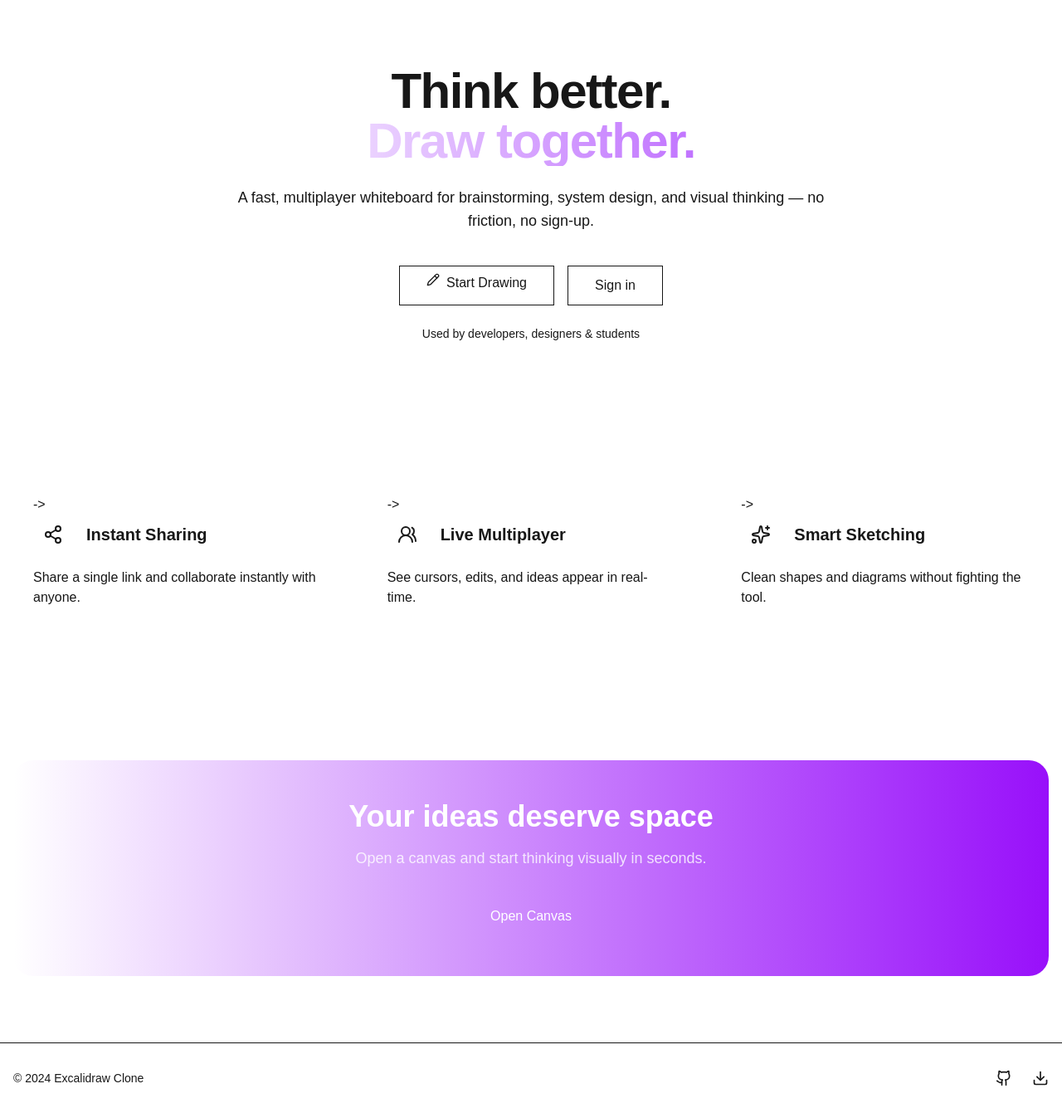
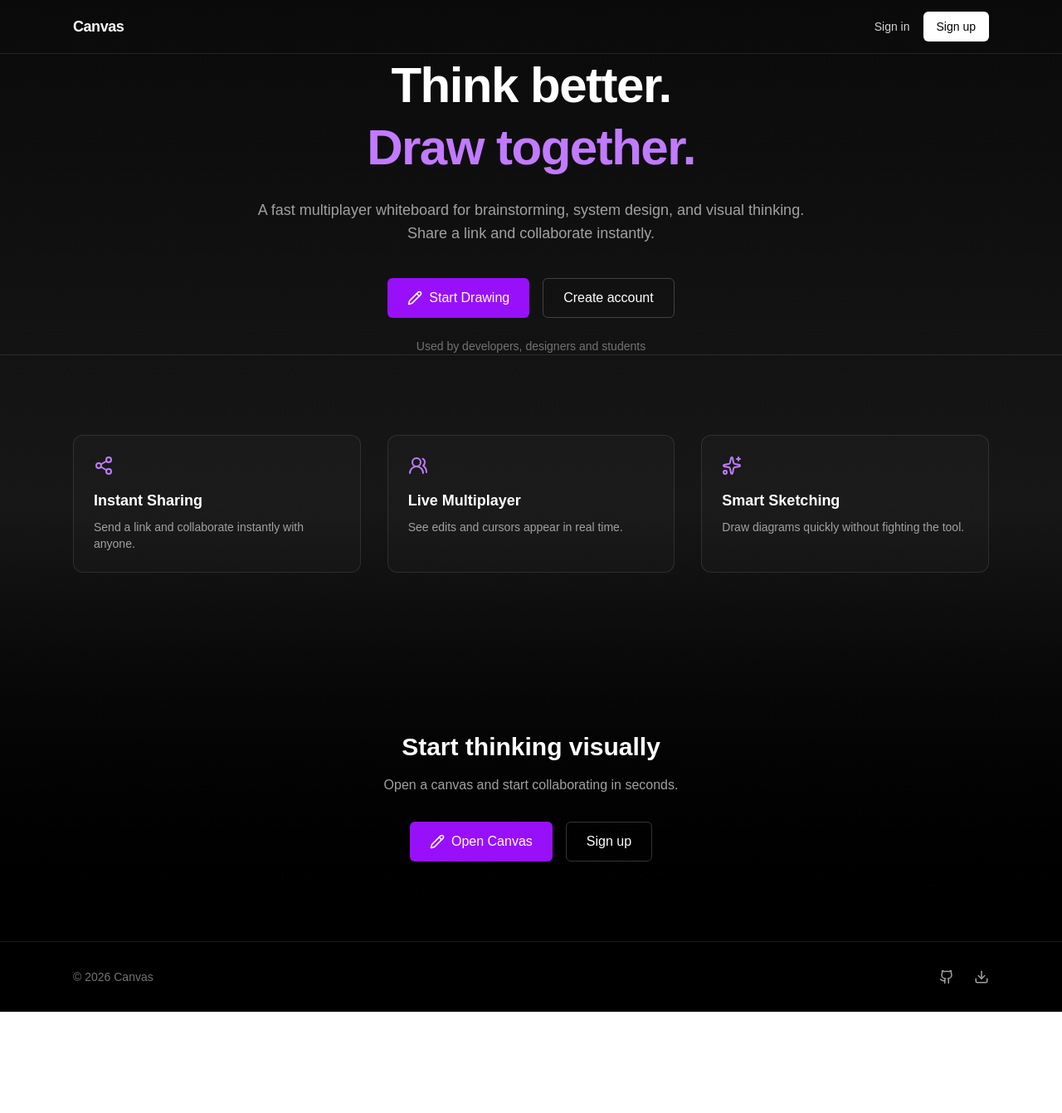
Before and after one commit to mukesh-mahla/excalidraw, a Next.js app in the folder apps/excaildarw/: page / in a window 1280 px wide. Shown: the whole page at 83% size. After the commit the page ends 1219 px from the top, so only its background shows below. Built offline with nearby package versions, Linux system fonts and the light colour scheme.

Commit message:
improving ui

```diff
--- a/apps/excaildarw/app/page.tsx
+++ b/apps/excaildarw/app/page.tsx
@@ -1,133 +1,167 @@
-import { Button } from "@repo/ui/button";
-import { Card } from "@repo/ui/card";
-import {
-  Download,
-  Github,
-  Pencil,
-  Share2,
-  Sparkles,
-  Users2,
-} from "lucide-react";
+import { Download, Github, Pencil, Share2, Sparkles, Users2 } from "lucide-react";
 import Link from "next/link";
 
 export default function App() {
   return (
-    <div className="min-h-screen bg-background flex flex-col">
+    <div className="min-h-screen flex flex-col bg-gradient-to-b from-neutral-950 via-neutral-900 to-black text-white">
+
+      {/* NAVBAR */}
+      <nav className="border-b border-white/10">
+        <div className="max-w-6xl mx-auto px-6 h-16 flex items-center justify-between">
+          <h1 className="text-lg font-semibold tracking-tight">
+            Canvas
+          </h1>
+
+          <div className="flex items-center gap-4">
+            <Link
+              href="/signin"
+              className="text-sm text-neutral-300 hover:text-white transition"
+            >
+              Sign in
+            </Link>
+
+            <Link
+              href="/signup"
+              className="px-4 py-2 text-sm rounded-md bg-white text-black font-medium hover:bg-neutral-200 transition"
+            >
+              Sign up
+            </Link>
+          </div>
+        </div>
+      </nav>
+
       {/* HERO */}
-      <header className="relative overflow-hidden">
-        <div className="container mx-auto px-4 py-20">
-          <div className="text-center max-w-3xl mx-auto">
-            <h1 className="text-4xl sm:text-6xl font-extrabold tracking-tight">
+      <header className="flex-1 flex items-center">
+        <div className="max-w-5xl mx-auto px-6 text-center">
+
+          <h1 className="text-5xl sm:text-6xl font-bold leading-tight tracking-tight">
             Think better.
-              <span className="block bg-gradient-to-r from-primary to-purple-500 bg-clip-text text-transparent">
+            <span className="block text-purple-400">
               Draw together.
             </span>
           </h1>
 
-            <p className="mt-6 text-lg text-muted-foreground">
-              A fast, multiplayer whiteboard for brainstorming, system design,
-              and visual thinking — no friction, no sign-up.
+          <p className="mt-6 text-lg text-neutral-400 max-w-2xl mx-auto">
+            A fast multiplayer whiteboard for brainstorming, system design,
+            and visual thinking. Share a link and collaborate instantly.
           </p>
 
-            <div className="mt-10 flex flex-col sm:flex-row gap-4 justify-center">
-              <Link href="/room">
-                <Button size="lg" className="h-12 px-8 flex gap-2">
-                  <Pencil className="h-4 w-4" />
-                  Start Drawing
-                </Button>
+          <div className="mt-10 flex flex-wrap justify-center gap-4">
+
+            {/* START DRAWING BUTTON */}
+            <Link
+              href="/room"
+              className="flex items-center gap-2 px-6 h-12 rounded-md bg-purple-600 hover:bg-purple-700 transition font-medium"
+            >
+              <Pencil size={18} />
+              <span>Start Drawing</span>
             </Link>
 
-              <Link href="/signin">
-                <Button variant="outline" size="lg" className="h-12 px-8">
-                  Sign in
-                </Button>
+            {/* SIGNUP BUTTON */}
+            <Link
+              href="/signup"
+              className="flex items-center px-6 h-12 rounded-md border border-white/20 hover:bg-white/10 transition"
+            >
+              Create account
             </Link>
           </div>
 
-            <p className="mt-6 text-sm text-muted-foreground">
-              Used by developers, designers & students
+          <p className="mt-6 text-sm text-neutral-500">
+            Used by developers, designers and students
           </p>
-          </div>
         </div>
       </header>
 
       {/* FEATURES */}
-      <section className="py-20 bg-muted/40">
-        <div className="container mx-auto px-4">
-          <div className="grid gap-8 sm:grid-cols-2 lg:grid-cols-3">
+      <section className="py-24 border-t border-white/10">
+        <div className="max-w-6xl mx-auto px-6 grid gap-8 sm:grid-cols-2 lg:grid-cols-3">
+
           {[
             {
               icon: Share2,
               title: "Instant Sharing",
-                desc: "Share a single link and collaborate instantly with anyone.",
+              desc: "Send a link and collaborate instantly with anyone.",
             },
             {
               icon: Users2,
               title: "Live Multiplayer",
-                desc: "See cursors, edits, and ideas appear in real-time.",
+              desc: "See edits and cursors appear in real time.",
             },
             {
               icon: Sparkles,
               title: "Smart Sketching",
-                desc: "Clean shapes and diagrams without fighting the tool.",
+              desc: "Draw diagrams quickly without fighting the tool.",
             },
           ].map(({ icon: Icon, title, desc }) => (
-              <Card
+            <div
               key={title}
-                className="p-6 transition-all hover:-translate-y-1 hover:shadow-lg"
+              className="p-6 rounded-xl border border-white/10 bg-white/[0.02] hover:bg-white/[0.05] transition"
             >
-                <div className="flex items-center gap-4">
-                  <div className="p-3 rounded-xl bg-primary/10">
-                    <Icon className="h-6 w-6 text-primary" />
+              <Icon className="h-6 w-6 text-purple-400" />
+
+              <h3 className="mt-4 text-lg font-semibold">
+                {title}
+              </h3>
+
+              <p className="mt-2 text-sm text-neutral-400">
+                {desc}
+              </p>
             </div>
-                  <h3 className="text-xl font-semibold">{title}</h3>
-                </div>
-                <p className="mt-4 text-muted-foreground">{desc}</p>
-              </Card>
           ))}
-          </div>
         </div>
       </section>
 
       {/* CTA */}
-      <section className="py-20">
-        <div className="container mx-auto px-4">
-          <div className="rounded-3xl bg-gradient-to-r from-primary to-purple-600 p-12 text-center text-white">
-            <h2 className="text-3xl sm:text-4xl font-bold">
-              Your ideas deserve space
+      <section className="py-24 text-center">
+        <h2 className="text-3xl font-bold">
+          Start thinking visually
         </h2>
-            <p className="mt-4 text-lg text-white/80">
-              Open a canvas and start thinking visually in seconds.
+
+        <p className="mt-4 text-neutral-400">
+          Open a canvas and start collaborating in seconds.
         </p>
 
-            <div className="mt-8">
-              <Link href="/room">
-                <Button size="lg" variant="secondary" className="h-12 px-8">
+        <div className="mt-8 flex justify-center gap-4">
+
+          <Link
+            href="/room"
+            className="flex items-center gap-2 px-6 h-12 rounded-md bg-purple-600 hover:bg-purple-700 transition font-medium"
+          >
+            <Pencil size={18} />
             Open Canvas
-                </Button>
           </Link>
-            </div>
-          </div>
+
+          <Link
+            href="/signup"
+            className="flex items-center px-6 h-12 rounded-md border border-white/20 hover:bg-white/10 transition"
+          >
+            Sign up
+          </Link>
+
         </div>
       </section>
 
       {/* FOOTER */}
-      <footer className="border-t mt-auto">
-        <div className="container mx-auto px-4 py-8 flex flex-col sm:flex-row items-center justify-between gap-4">
-          <p className="text-sm text-muted-foreground">
-            © 2024 Excalidraw Clone
+      <footer className="border-t border-white/10">
+        <div className="max-w-6xl mx-auto px-6 py-8 flex items-center justify-between">
+
+          <p className="text-sm text-neutral-500">
+            © 2026 Canvas
           </p>
 
           <div className="flex gap-6">
-            <a href="https://github.com" className="hover:text-primary">
-              <Github className="h-5 w-5" />
+            <a href="https://github.com" className="text-neutral-400 hover:text-white">
+              <Github size={18} />
             </a>
-            <a href="#" className="hover:text-primary">
-              <Download className="h-5 w-5" />
+
+            <a href="#" className="text-neutral-400 hover:text-white">
+              <Download size={18} />
             </a>
           </div>
+
         </div>
       </footer>
+
     </div>
   );
 }
--- a/apps/excaildarw/app/signin/page.tsx
+++ b/apps/excaildarw/app/signin/page.tsx
@@ -1,26 +1,70 @@
 "use client"
 
-import AuthPage from "@/component/authPage";
-
-import axios from "axios";
-import { useRouter } from "next/navigation";
+import axios from "axios"
+import { useRouter } from "next/navigation"
+import { useState } from "react"
 
 const HTTP_BACKEND = process.env.NEXT_PUBLIC_HTTP_BACKEND
 
+export default function Signin() {
+  const router = useRouter()
 
+  const [email,setEmail] = useState("")
+  const [password,setPassword] = useState("")
+  const [loading,setLoading] = useState(false)
 
-export default function Signin(){
-    const router = useRouter()
-    return <AuthPage isSignin={true} onSumbit={async({email,password})=>{
+  async function handleSignin(){
 
-        const res = await axios.post(`${HTTP_BACKEND}/signin`,
-            {email, Password: password},
+    setLoading(true)
 
-         {headers:{"Content-Type": "application/json"
-    }}
-)
-        const token = res.data.token
-        localStorage.setItem("token",token)
-        router.push("/room")
-    }} />
+    const res = await axios.post(`${HTTP_BACKEND}/signin`,
+      {email, Password: password},
+      {headers:{"Content-Type":"application/json"}}
+    )
+
+    localStorage.setItem("token",res.data.token)
+
+    router.push("/room")
+  }
+
+  return (
+    <div className="min-h-screen flex items-center justify-center bg-gradient-to-b from-neutral-950 via-neutral-900 to-black text-white px-4">
+
+      <div className="w-full max-w-md bg-white/[0.03] border border-white/10 rounded-xl p-8">
+
+        <h1 className="text-2xl font-semibold text-center">
+          Sign in
+        </h1>
+
+        <div className="mt-8 space-y-4">
+
+          <input
+            type="email"
+            placeholder="Email"
+            value={email}
+            onChange={(e)=>setEmail(e.target.value)}
+            className="w-full h-11 px-3 rounded-md bg-black border border-white/10 focus:outline-none focus:border-purple-500"
+          />
+
+          <input
+            type="password"
+            placeholder="Password"
+            value={password}
+            onChange={(e)=>setPassword(e.target.value)}
+            className="w-full h-11 px-3 rounded-md bg-black border border-white/10 focus:outline-none focus:border-purple-500"
+          />
+
+          <button
+            onClick={handleSignin}
+            className="w-full h-11 rounded-md bg-purple-600 hover:bg-purple-700 transition active:scale-95"
+          >
+            {loading ? "Signing in..." : "Sign in"}
+          </button>
+
+        </div>
+
+      </div>
+
+    </div>
+  )
 }
--- a/apps/excaildarw/app/signup/page.tsx
+++ b/apps/excaildarw/app/signup/page.tsx
@@ -1,30 +1,73 @@
 "use client"
 
-import AuthPage from "@/component/authPage";
-
-import axios from "axios";
-
-import { useRouter } from "next/navigation";
+import axios from "axios"
+import { useRouter } from "next/navigation"
+import { useState } from "react"
 
 const HTTP_BACKEND = process.env.NEXT_PUBLIC_HTTP_BACKEND
 
-
 export default function Signup(){
 
-    const router = useRouter()
-    return <AuthPage isSignin={false} onSumbit={async({userName,email,password})=>{
+  const router = useRouter()
 
-        const res = await axios.post(`${HTTP_BACKEND}/signup`,
-            {userName, email, Password: password}
-        ,{
-  headers: {
-    "Content-Type": "application/json"
+  const [userName,setUserName] = useState("")
+  const [email,setEmail] = useState("")
+  const [password,setPassword] = useState("")
 
+  async function handleSignup(){
+
+    await axios.post(`${HTTP_BACKEND}/signup`,
+      {userName,email,Password:password},
+      {headers:{"Content-Type":"application/json"}}
+    )
+
+    router.push("/signin")
   }
-})
 
+  return(
+    <div className="min-h-screen flex items-center justify-center bg-gradient-to-b from-neutral-950 via-neutral-900 to-black text-white px-4">
 
-        router.push("/signin")
-    }}
-     />
+      <div className="w-full max-w-md bg-white/[0.03] border border-white/10 rounded-xl p-8">
+
+        <h1 className="text-2xl font-semibold text-center">
+          Create account
+        </h1>
+
+        <div className="mt-8 space-y-4">
+
+          <input
+            placeholder="Username"
+            value={userName}
+            onChange={(e)=>setUserName(e.target.value)}
+            className="w-full h-11 px-3 rounded-md bg-black border border-white/10 focus:outline-none focus:border-purple-500"
+          />
+
+          <input
+            placeholder="Email"
+            value={email}
+            onChange={(e)=>setEmail(e.target.value)}
+            className="w-full h-11 px-3 rounded-md bg-black border border-white/10 focus:outline-none focus:border-purple-500"
+          />
+
+          <input
+            type="password"
+            placeholder="Password"
+            value={password}
+            onChange={(e)=>setPassword(e.target.value)}
+            className="w-full h-11 px-3 rounded-md bg-black border border-white/10 focus:outline-none focus:border-purple-500"
+          />
+
+          <button
+            onClick={handleSignup}
+            className="w-full h-11 rounded-md bg-purple-600 hover:bg-purple-700 transition active:scale-95"
+          >
+            Create account
+          </button>
+
+        </div>
+
+      </div>
+
+    </div>
+  )
 }
--- a/packages/ui/src/input.tsx
+++ b/packages/ui/src/input.tsx
@@ -2,7 +2,7 @@
 
 import { ReactHTMLElement } from "react";
 
-function Input({  type , placeholder,value,  onChange,Inputref  }:{Inputref?:React.RefObject<HTMLInputElement | null>,value?:string,type?:string,placeholder:string,onChange?:(e:any)=>void}) {
+function Input({  type , placeholder,value,  onChange,Inputref,className  }:{Inputref?:React.RefObject<HTMLInputElement | null>,value?:string,className?:string,type?:string,placeholder:string,onChange?:(e:any)=>void}) {
   return (
     <div className="flex flex-col gap-2 mb-4">
 
```
Also changed, not shown: apps/excaildarw/app/room/page.tsx (+1 -9 lines), apps/excaildarw/component/Room.tsx (+68 -69 lines), 2 other files (tests, documents, lock files or other folders). Lines whose indentation alone changed are shown as unchanged.
